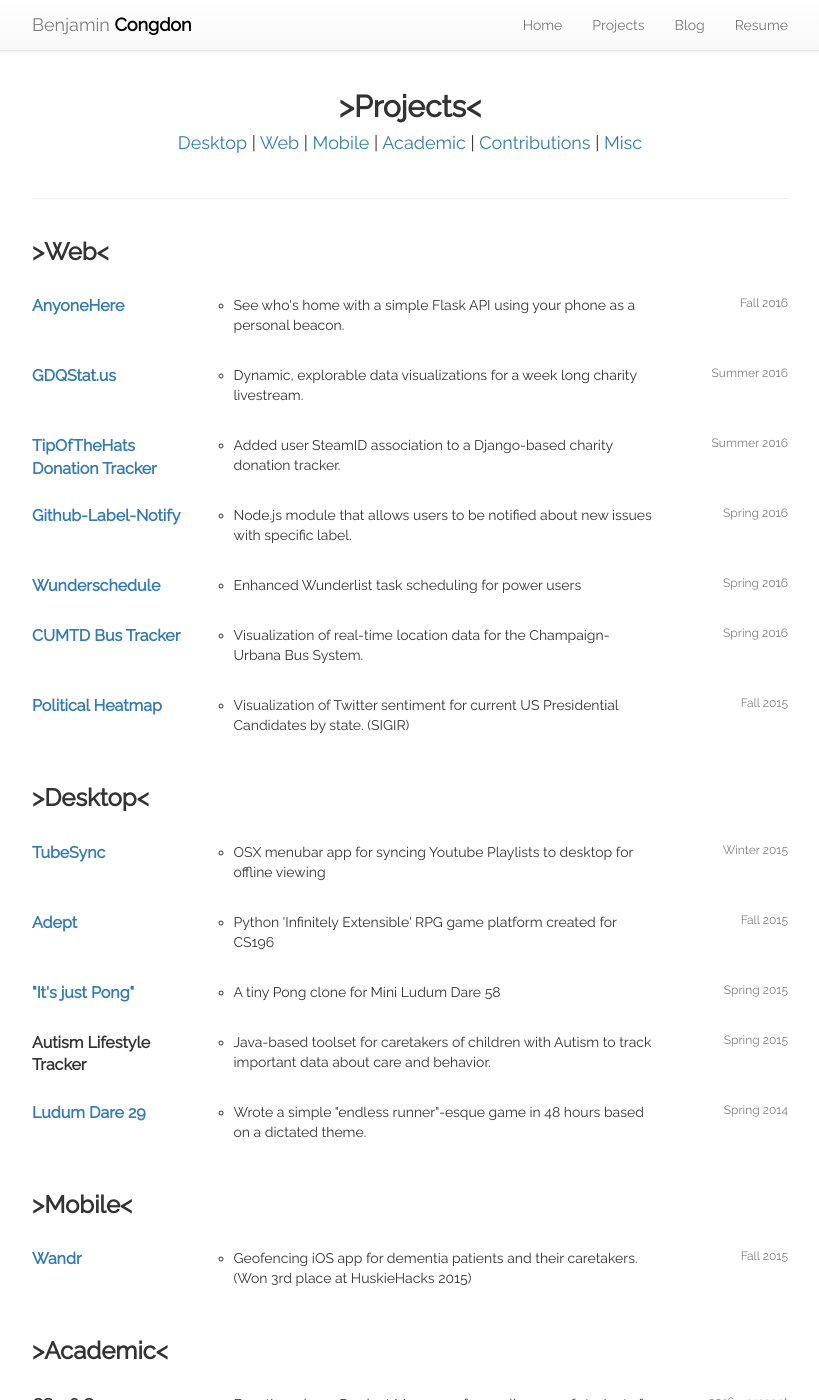
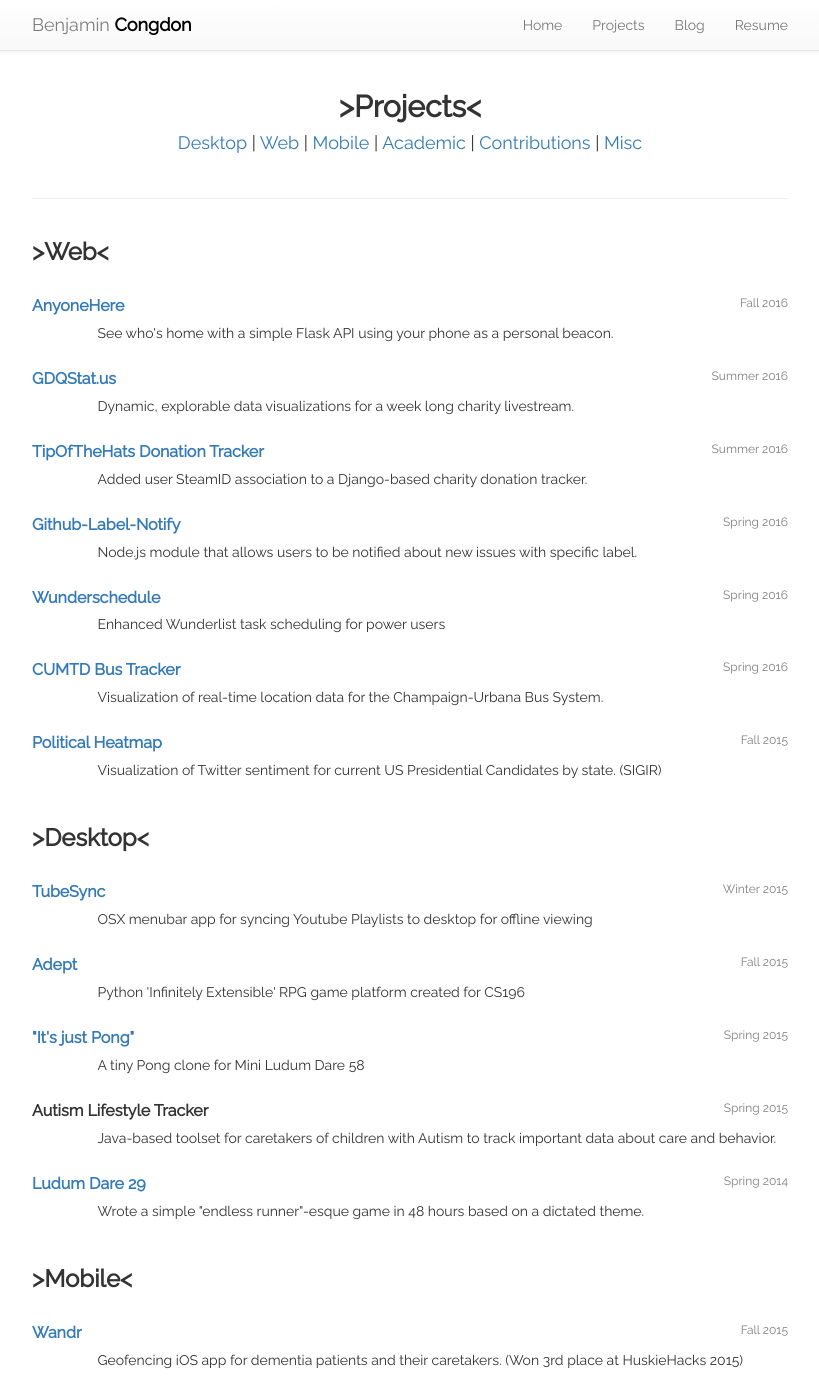
Before and after one commit to rhythmmec/bcongdon.github.io, a Jekyll site: the page built from projects.html, in a window 1280 px wide and 1400 px high. Shown: the whole window, without its empty margins (230-1049 px from the left). Built offline with Jekyll 4.4.1, drawn with Linux system fonts in a browser that asks for light colours; nearby versions of some CDN libraries; some of the changed text lies outside the part shown.

Commit message:
Edits to projects page, blog feed

```diff
--- a/css/blog.css
+++ b/css/blog.css
@@ -27,7 +27,7 @@
 }
 
 a.post-title-link:hover {
-    color: #000;
+    color: #777;
     text-decoration: none;
 }
 
--- a/css/default.css
+++ b/css/default.css
@@ -19,7 +19,7 @@
 }
 
 .project-bullet {
-  list-style-type:circle;
+  list-style-type: disc;
   padding-left: 5px;
 }
 
@@ -38,8 +38,12 @@
   font-size: 12px
 }
 
-.project {
-  padding-bottom: 20px
+.project-desc {
+  padding-bottom: 15px
+}
+
+.project-title-row {
+  padding-bottom: 5px
 }
 
 /* Custom page header */
--- a/projects.html
+++ b/projects.html
@@ -144,21 +144,24 @@
     </div>
     {% assign tag_projects = (page.projects | where:"tag",tag) %}
     {% for p in tag_projects %}
-    <div class="row project">
-      <div class="col-md-3 project-title">
+    <div class="row project-title-row">
+      <div class="col-md-10 project-title">
         {% if p.url %}
         <a href="{{ p.url }}">{{ p.name }}</a>
         {% else %}
         {{ p.name }}
         {% endif %}
       </div>
-      <div class="col-md-7">
-        <ul class="project-bullet">
-          <li>{{p.desc }}</li>
-        </ul>
-      </div>
       <div class="col-md-2 project-date">
         {{ p.time }}
+      </div>
+    </div>
+    <div class="row project-desc">
+      <div class='col-md-1'></div>
+      <div class="col-md-11">
+        <!-- <ul class="project-bullet"> -->
+          <p>{{p.desc }}</p>
+        <!-- </ul> -->
       </div>
     </div>
     {% endfor %}
@@ -173,12 +176,13 @@
   </div>
 
   <div class="row project">
+      <div class='col-md-1'></div>
       <div class="col-md-6 project-title">
-      <ul class="project-bullet">
-        {% for c in page.contributions %}
-          <li><a href="{{ c.url }}">{{ c.name }}</a></li>
-        {% endfor %}
-      </ul>
+        <ul class="project-bullet">
+          {% for c in page.contributions %}
+            <li><a href="{{ c.url }}">{{ c.name }}</a></li>
+          {% endfor %}
+        </ul>
     </div>
   </div>
 
```
